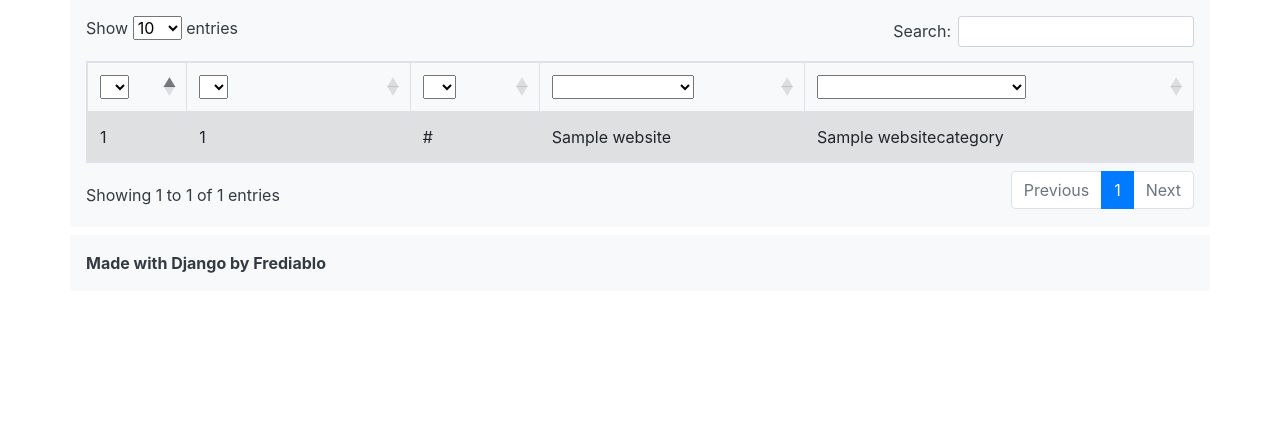
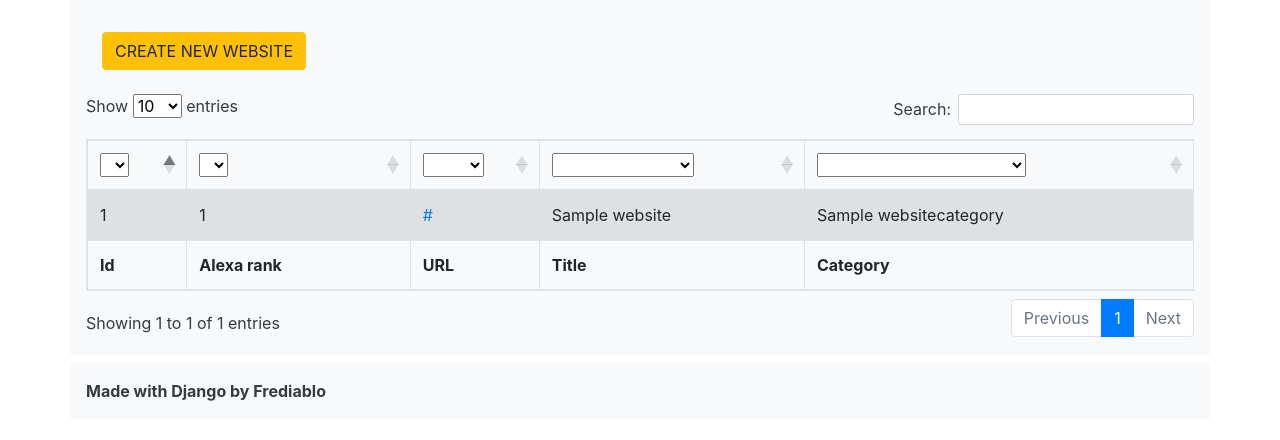
Before and after one commit to Frediablo/celery, a Django app: page / in a window 1280 px wide. Shown: the top 440 px of the page. Run offline with Django 3.2, Linux system fonts and the light colour scheme; tables that the repository leaves empty hold one stand-in row (values such as "Sample post"); some libraries are stand-ins or nearby versions.

Commit message:
adding website detail view

```diff
--- a/templates/celery_app/base.html
+++ b/templates/celery_app/base.html
@@ -14,12 +14,12 @@
     <title>{% block title %}Celery App{% endblock %}</title>
 </head>
 <body>
-{#<nav class="container nav nav-pills nav-fill">#}
-{#  <a class="nav-item nav-link" href="{% url 'contacts' %}">Działania</a>#}
-{#  <a class="nav-item nav-link" href="{% url 'clients' %}">Klienci</a>#}
-{#  <a class="nav-item nav-link" href="{% url 'salesmen' %}">Handlowcy</a>#}
-{#  <a class="nav-item nav-link" href="{% url 'stats' %}">Statystyki</a>#}
-{#</nav>#}
+{#<div>#}
+{#    <nav class="container nav nav-pills nav-fill p-3 mb-2 bg-light text-dark">#}
+{#        <a class="nav-item nav-link" href="{% url 'create-website' %}">New Website</a>#}
+{#    </nav>#}
+{#</div>#}
+
 {#<div class="container p-3 mb-2 bg-light text-dark">#}
 {#    {% block head %}#}
 {#        <h1 class="container p-3 mb-2 bg-light text-dark">LEAN CRM</h1>#}
@@ -44,6 +44,7 @@
     <script src="https://cdn.datatables.net/1.10.21/js/jquery.dataTables.min.js"></script>
     <script src="https://cdn.datatables.net/1.10.21/js/dataTables.bootstrap4.min.js"></script>
     <script>
+        {#$('.mydatatable').DataTable();#}
         $('.mydatatable').DataTable({
             initComplete: function () {
                 this.api().columns().every( function () {
@@ -66,8 +67,7 @@
 
                 });
                 });
-            }
-        });
+            }});
     </script>
 
 </body>
--- a/websites/models.py
+++ b/websites/models.py
@@ -50,11 +50,11 @@ class Website(models.Model):
         return super(Website, self).save(*args, **kwargs)
 
     def get_absolute_url(self):
-        return reverse_lazy('entity-detail-view', kwargs={'id': self.id})
+        return reverse_lazy('website-detail-view', kwargs={'id': self.id})
 
 
 class WebPage(models.Model):
-    website = models.OneToOneField(Website, on_delete=models.CASCADE)
+    website = models.ForeignKey(Website, on_delete=models.CASCADE)
     url = models.TextField(max_length=2000, unique=True)
     title = models.CharField(max_length=200, null=True)
     meta_description = models.CharField(max_length=200, null=True)
--- a/websites/templates/websites/create_website.html
+++ b/websites/templates/websites/create_website.html
@@ -11,9 +11,9 @@
                 {{ form.as_p }}
                 {{ object.choice_field_display }}
                 {% block enroll %}
-{#                <input class="btn btn-dark" type="submit" onclick="location.href='{{ object.get_absolute_url }}'" value="Zapisz nową stronę">#}
+                <input class="btn btn-dark" type="submit" onclick="location.href='{{ object.get_absolute_url }}'" value="Save new website">
                 {% endblock %}
-{#                <input class="btn btn-dark" type="button" onclick="location.href= '//'" value="Back"/>#}
+                <input class="btn btn-dark" type="button" onclick="location.href= '/'" value="Back"/>
             </form>
     </div>
 {% endblock %}
--- a/websites/templates/websites/websites.html
+++ b/websites/templates/websites/websites.html
@@ -4,9 +4,13 @@
     Websites
 {% endblock %}
 {% block content %}
-{#    <div>#}
-{#    {{ filter.form }}#}
-{#    </div>#}
+    <section>
+        <div class="container p-3 mb-2 bg-light text-dark">
+                <input class="btn btn-warning" type="button" onclick="location.href= '/create-website/'" value="CREATE NEW WEBSITE"/>
+        </div>
+    </section>
+
+    <section>
         <div>
             <table class="table table-striped table-bordered mydatatable" style="width: 100%">
                 <thead>
@@ -18,16 +22,27 @@
                         <th>Category</th>
                     </tr>
                 </thead>
+                <tbody>
                     {% for object in object_list %}
                         <tr>
-    {#        <td><input class="btn btn-primary" type="button" onclick="location.href='{{ object.get_absolute_url }}' " value="{{ object }}"/></td>#}
                             <td>{{ object.id }}</td>
                             <td>{{ object.alexa_rank }}</td>
-                <td>{{ object.url }}</td>
+                            <td><a href="{% url 'website-detail-view' object.id %}">{{ object.url }}</a></td>
                             <td>{{ object.title }}</td>
                             <td>{{ object.category }}</td>
                         </tr>
                     {% endfor %}
+                </tbody>
+                <tfoot>
+                    <tr>
+                        <th>Id</th>
+                        <th>Alexa rank</th>
+                        <th>URL</th>
+                        <th>Title</th>
+                        <th>Category</th>
+                    </tr>
+                </tfoot>
             </table>
         </div>
+    </section>
 {% endblock content %}
--- a/websites/urls.py
+++ b/websites/urls.py
@@ -3,6 +3,6 @@ from .views import *
 
 urlpatterns = [
     path('', WebsiteListView.as_view(), name='websites'),
-    path('create-website/', CreateWebsite.as_view(), name='create_website'),
+    path('create-website/', CreateWebsite.as_view(), name='create-website'),
     path('website/<int:id>/', WebsiteDetailView.as_view(), name='website-detail-view')
 ]
--- a/websites/views.py
+++ b/websites/views.py
@@ -1,5 +1,5 @@
 from django.shortcuts import render, get_object_or_404
-from .models import Website, WebsiteCategory, WebPage
+from .models import Website
 from django.views.generic import ListView, DetailView, CreateView
 from .forms import WebsiteModelForm
 
@@ -11,7 +11,19 @@ class WebsiteListView(ListView):
 
 
 class WebsiteDetailView(DetailView):
-    pass
+    template_name = 'websites/website_detail_view.html'
+
+    def get_context_data(self, **kwargs):
+        ctx = super(WebsiteDetailView, self).get_context_data()
+        id_ = self.kwargs.get('id')
+        website = get_object_or_404(Website, id=id_)
+        webpages = website.webpage_set.all().order_by('entity_name')
+        ctx['webpages'] = webpages
+        return ctx
+
+    def get_object(self, queryset=None):
+        website_id = self.kwargs.get('id')
+        return get_object_or_404(Website, id=website_id)
 
 
 class CreateWebsite(CreateView):
```
Also changed, not shown: templates/celery_app/index.html (deleted, +0 -10 lines), templates/celery_app/paginator.html (deleted, +0 -17 lines), websites/templates/websites/website_detail_view.html (added, +7 -0 lines), websites/migrations/0002_auto_20200712_2042.py (added). Lines whose indentation alone changed are shown as unchanged.
